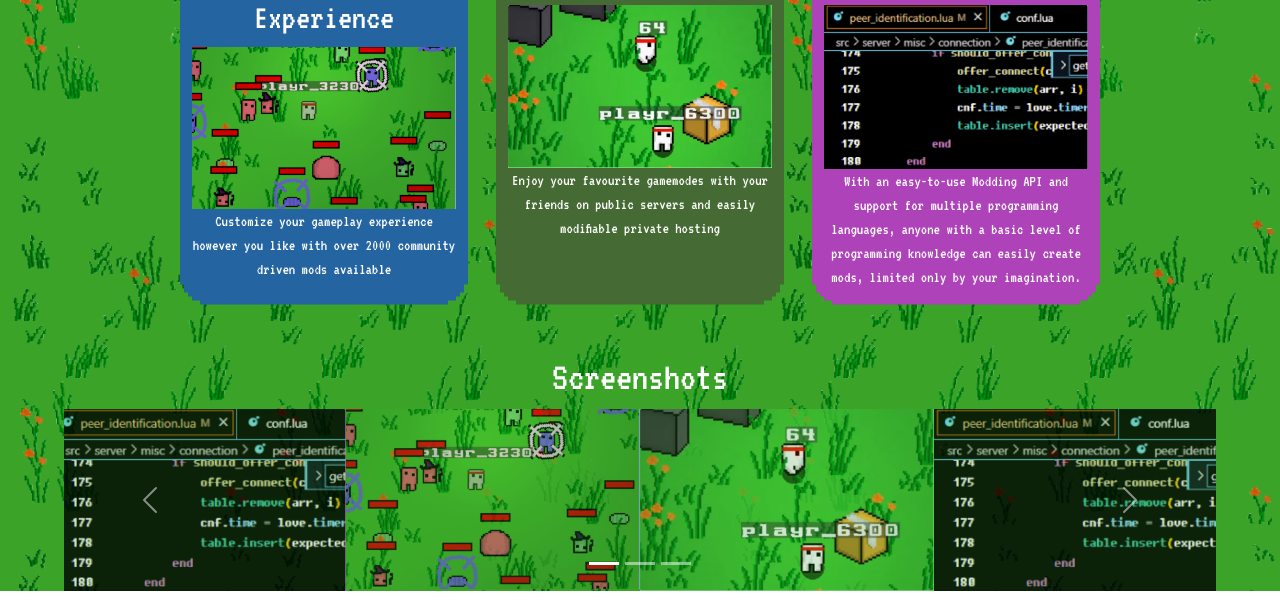
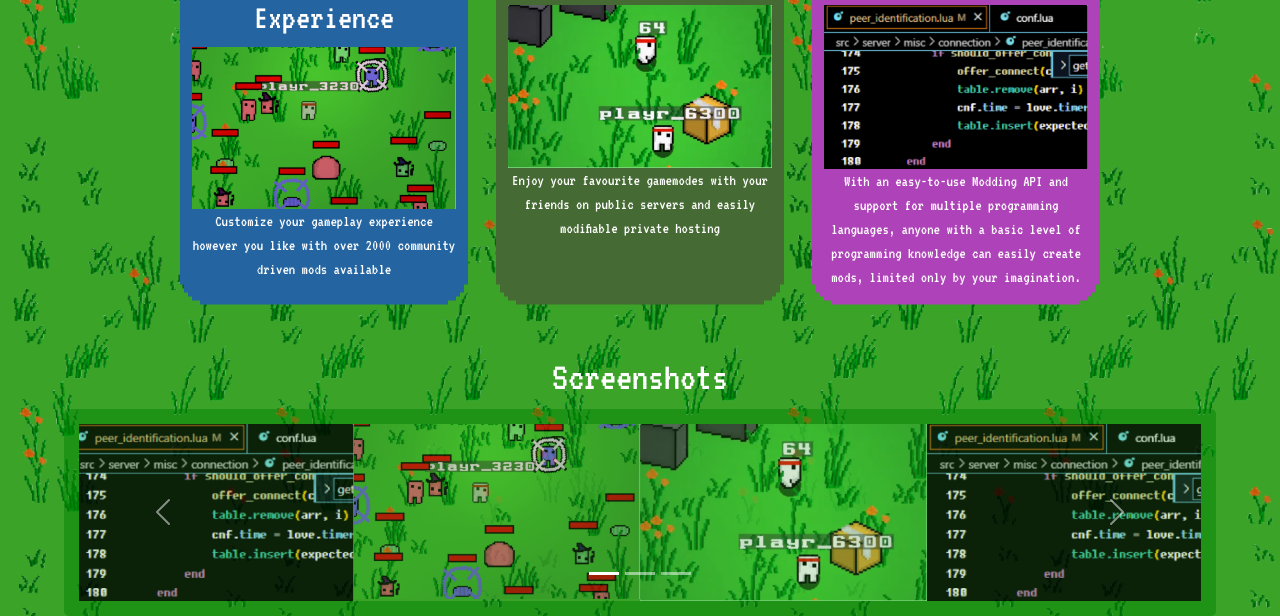
Before and after one commit to mga114/oil-dev-web-site-new-2023-final-final-final-finished-last-final, a plain HTML site: page index.html in a window 1280 px wide. Shown: the part 1116-1732 px from the top of the page. Before the commit the page ends 1707 px from the top, so only its background shows below. Drawn offline with nearby package versions, Linux system fonts and the light colour scheme.

Commit message:
Added border to screenshot carousel

```diff
--- a/styles.css
+++ b/styles.css
@@ -271,6 +271,10 @@ body {
 .carousel {
     max-width: 1200px;
     width: 90vw;
+    border: solid;
+    border-color: rgba(0, 128, 0, 0.466);
+    border-width: 15px;
+    border-radius: 5px;
 }
 
 .carousel-sm {
```
